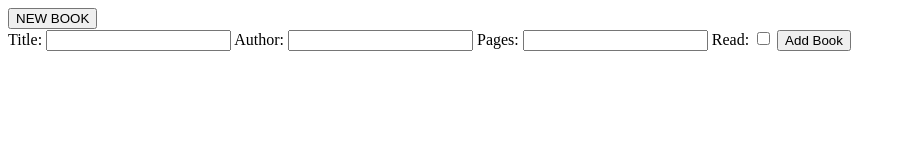
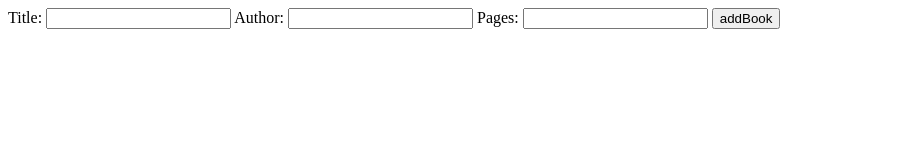
Before and after one commit to Cymbal-Axel/Library-Project, a plain HTML site: page index.html in a window 1280 px wide. Shown: the whole page, without its empty margins (0-906 px from the left). Drawn offline with Linux system fonts and the light colour scheme.

Commit message:
se borro el tag form, y se comento el boton "new boton"

```diff
--- a/index.html
+++ b/index.html
@@ -11,18 +11,15 @@
     <div id="library-container">
         <!-- Books will be displayed here -->
     </div>
-    <button id="new-book-button">NEW BOOK</button>
-    <form id="book-form">
+    <!-- <button id="new-book-button">NEW BOOK</button> -->
         <label for="title">Title:</label>
         <input type="text" id="title" required>
         <label for="author">Author:</label>
         <input type="text" id="author" required>
         <label for="pages">Pages:</label>
         <input type="number" id="pages" required min="0">
-        <label for="read">Read:</label>
-        <input type="checkbox" id="read">
-        <input type="submit" value="Add Book" id="add-book-button">
-    </form>
+        <button value="Add Book" id="add-book-button">addBook</button>
+
     <script src='script.js'></script>
 </body>
 </html>
```
